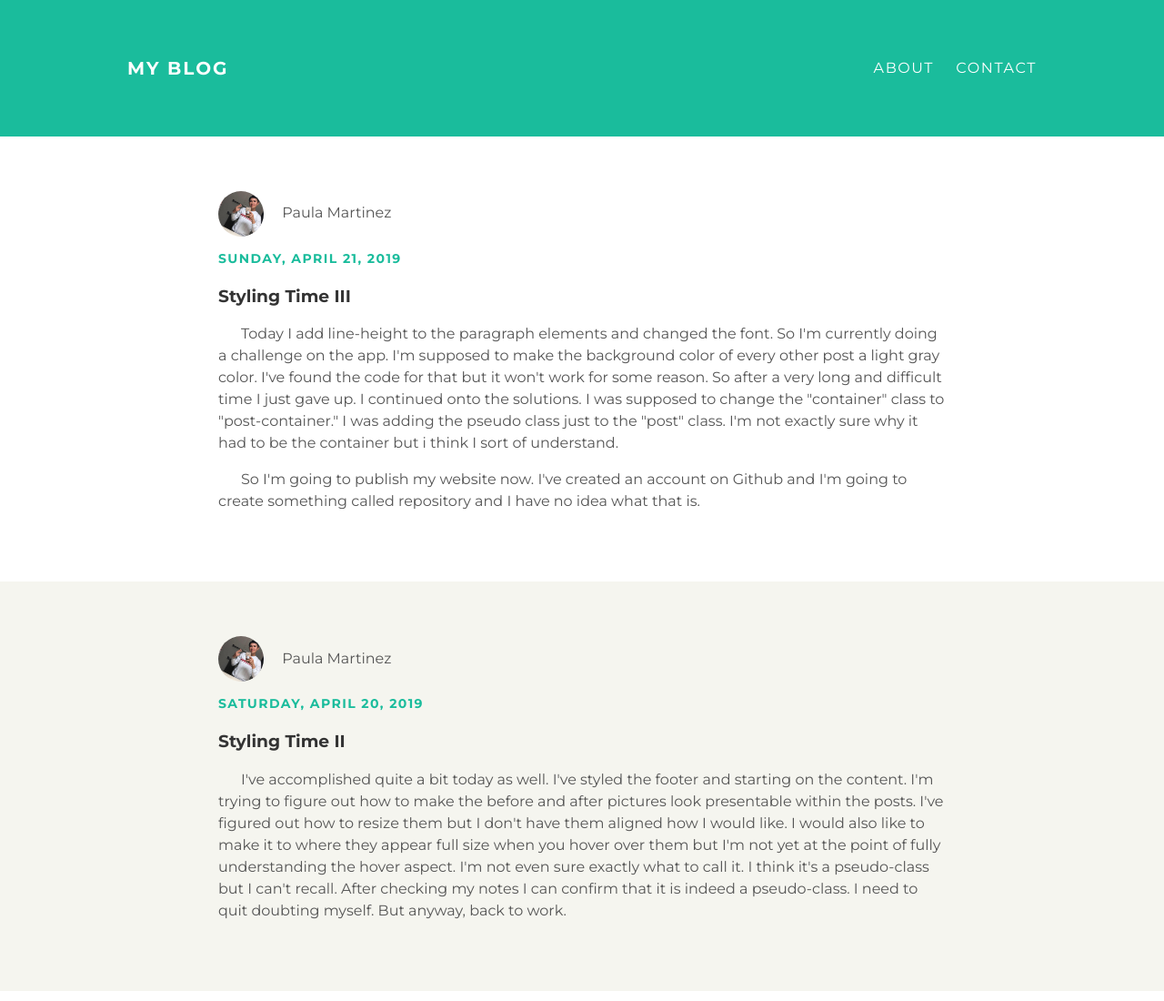
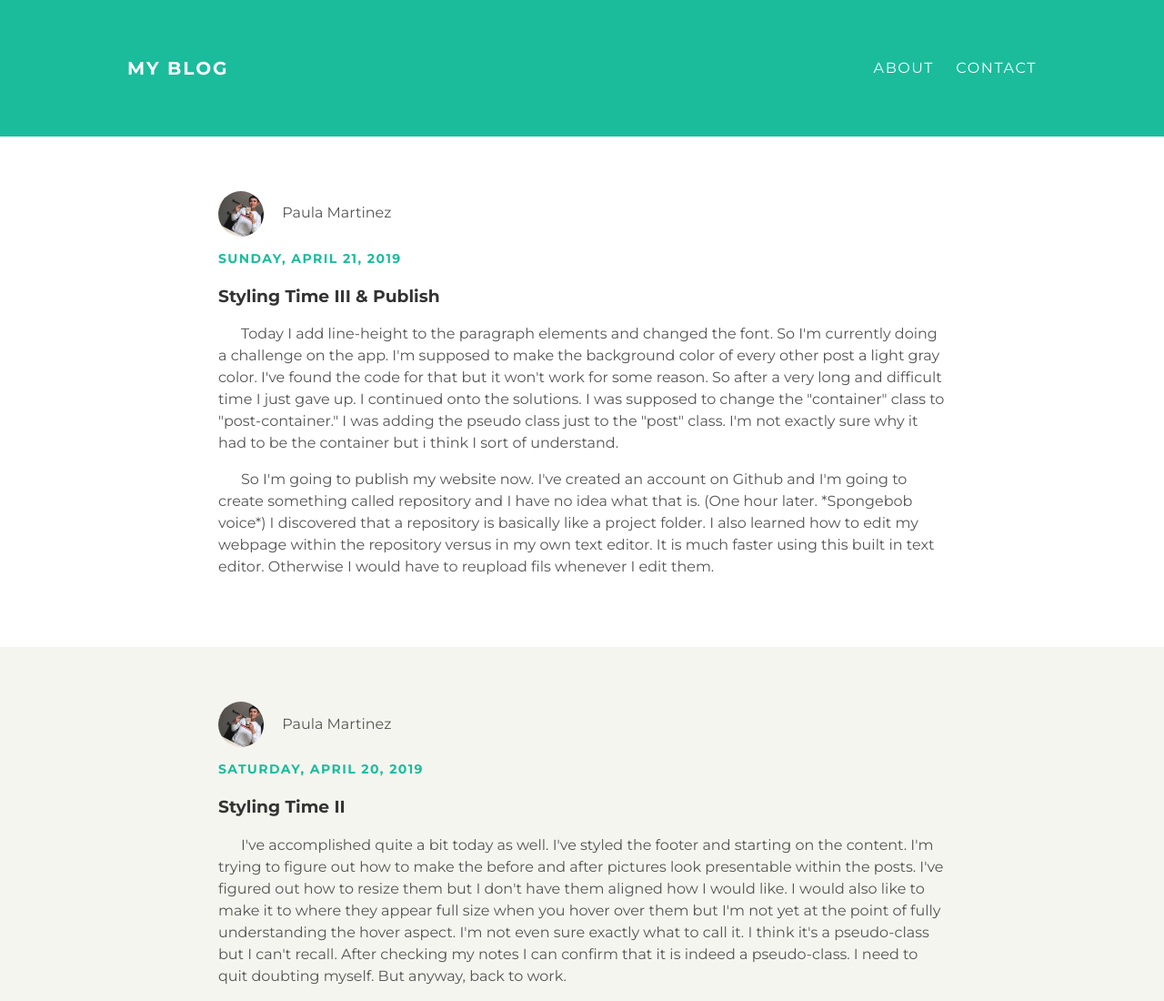
Before and after one commit to wiierdoh/wiierdoh.github.io, a plain HTML site: page index.html in a window 1280 px wide. Shown: the top 1100 px of the page at 91% size. Drawn offline with Linux system fonts and the light colour scheme.

Commit message:
Update index.html

```diff
--- a/index.html
+++ b/index.html
@@ -22,10 +22,10 @@
             <span>Paula Martinez</span>
           </div>
           <p class="post-date">Sunday, April 21, 2019</p>
-          <h3 class="post-title">Styling Time III</h3>
+          <h3 class="post-title">Styling Time III & Publish</h3>
           <div class="post-content">
             <p>Today I add line-height to the paragraph elements and changed the font. So I'm currently doing a challenge on the app. I'm supposed to make the background color of every other post a light gray color. I've found the code for that but it won't work for some reason. So after a very long and difficult time I just gave up. I continued onto the solutions. I was supposed to change the "container" class to "post-container." I was adding the pseudo class just to the "post" class. I'm not exactly sure why it had to be the container but i think I sort of understand.</p>
-            <p>So I'm going to publish my website now. I've created an account on Github and I'm going to create something called repository and I have no idea what that is.</p>
+            <p>So I'm going to publish my website now. I've created an account on Github and I'm going to create something called repository and I have no idea what that is. (One hour later. *Spongebob voice*) I discovered that a repository is basically like a project folder. I also learned how to edit my webpage within the repository versus in my own text editor. It is much faster using this built in text editor. Otherwise I would have to reupload fils whenever I edit them.</p>
           </div>
         </div> <!--post-->
       </div> <!--post-container-->
```
